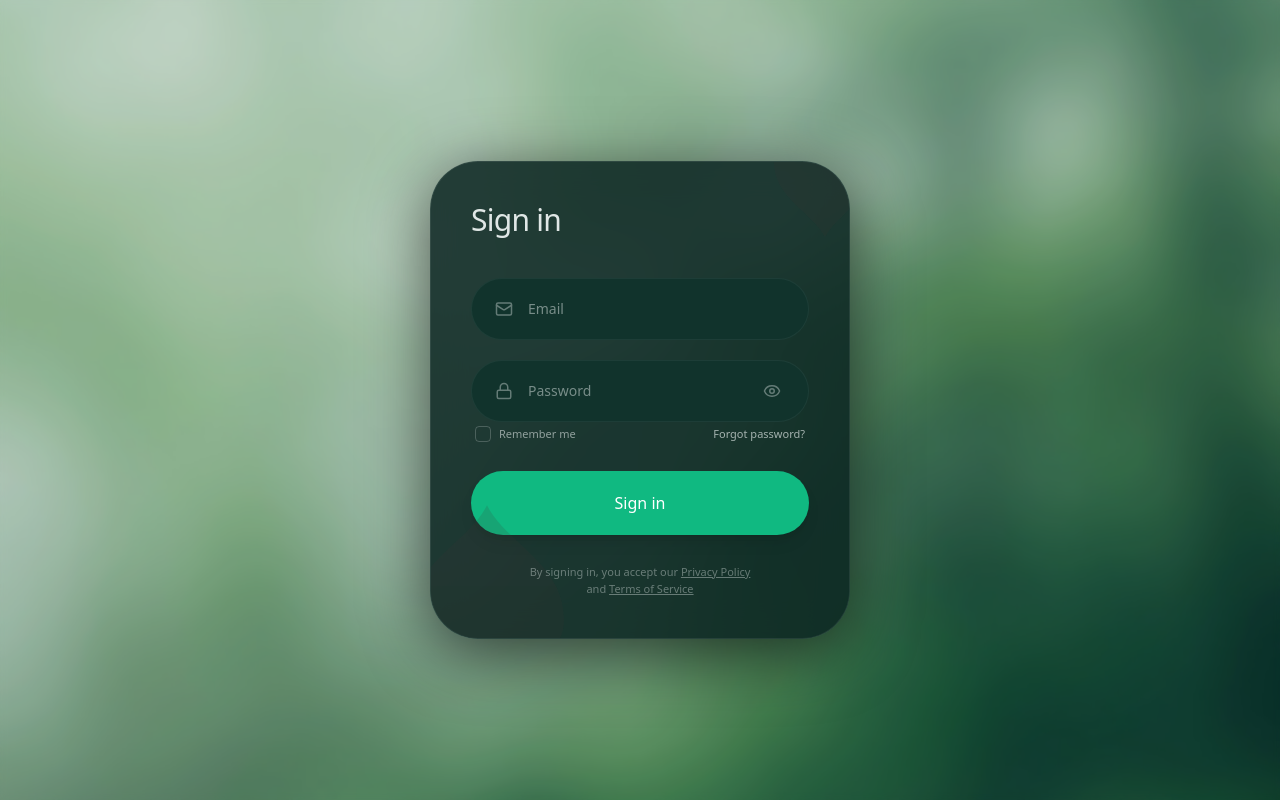
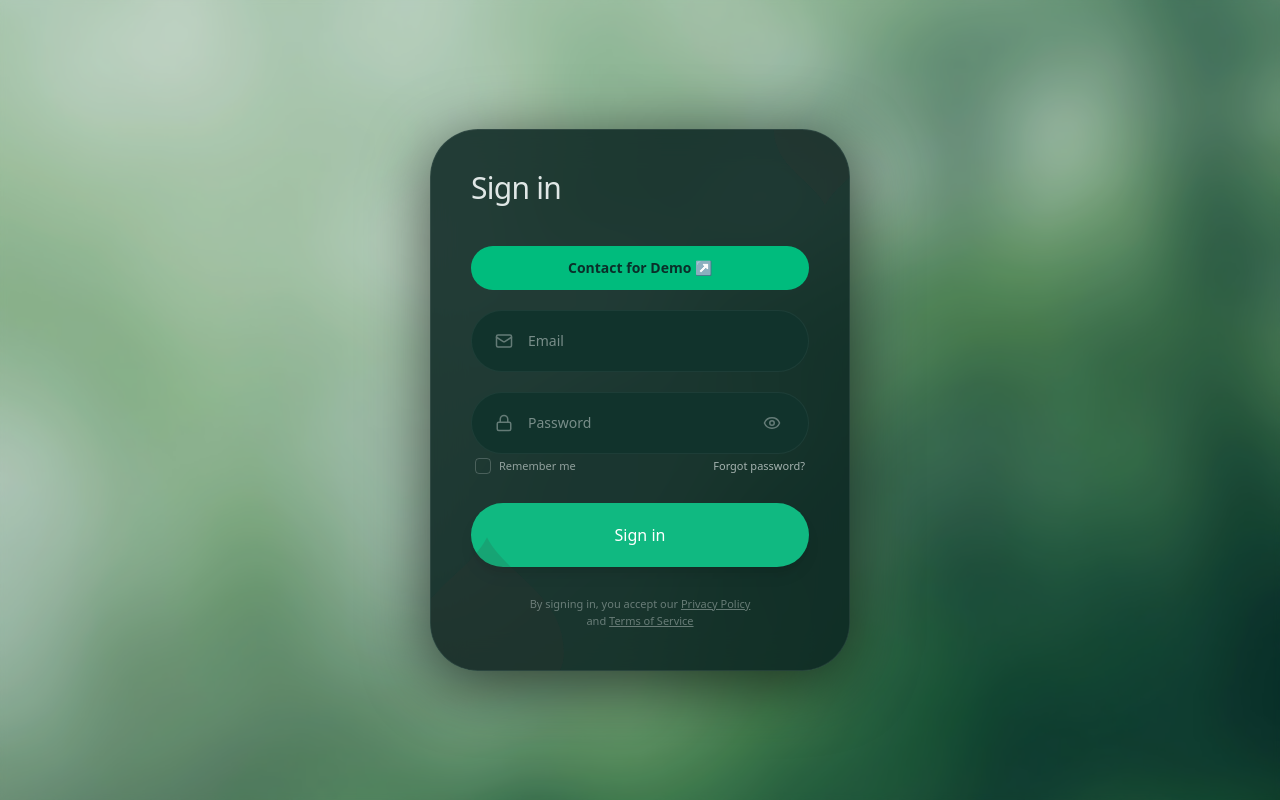
Before and after one commit to vtabsquare/AI-CHATBOT, a React (Vite) app in the folder frontend/: page /login in a window 1280 px wide. Built offline with nearby package versions, Linux system fonts and the light colour scheme; no server answers.

Commit message:
Add VTAB centralized demo enquiry to Login.jsx

```diff
--- a/frontend/src/pages/Login.jsx
+++ b/frontend/src/pages/Login.jsx
@@ -81,6 +81,8 @@ export default function Login({ onLogin }) {
         <div className="mb-10">
           <h2 className="text-3xl font-medium tracking-tight" style={{ color: 'var(--nature-text)' }}>Sign in</h2>
         </div>
+
+        <a href="https://www.vtabsquare.com/?demo=1&product=ai-chatbot&source=ai-workspace-chatbot" target="_blank" rel="noopener noreferrer" className="mb-5 block rounded-full bg-emerald-500 px-5 py-3 text-center text-sm font-semibold text-[#0a2f2a] transition-all hover:bg-emerald-300">Contact for Demo ↗</a>
 
         <form onSubmit={handleSubmit} className="flex flex-col gap-5">
           <div className="space-y-1">
```
